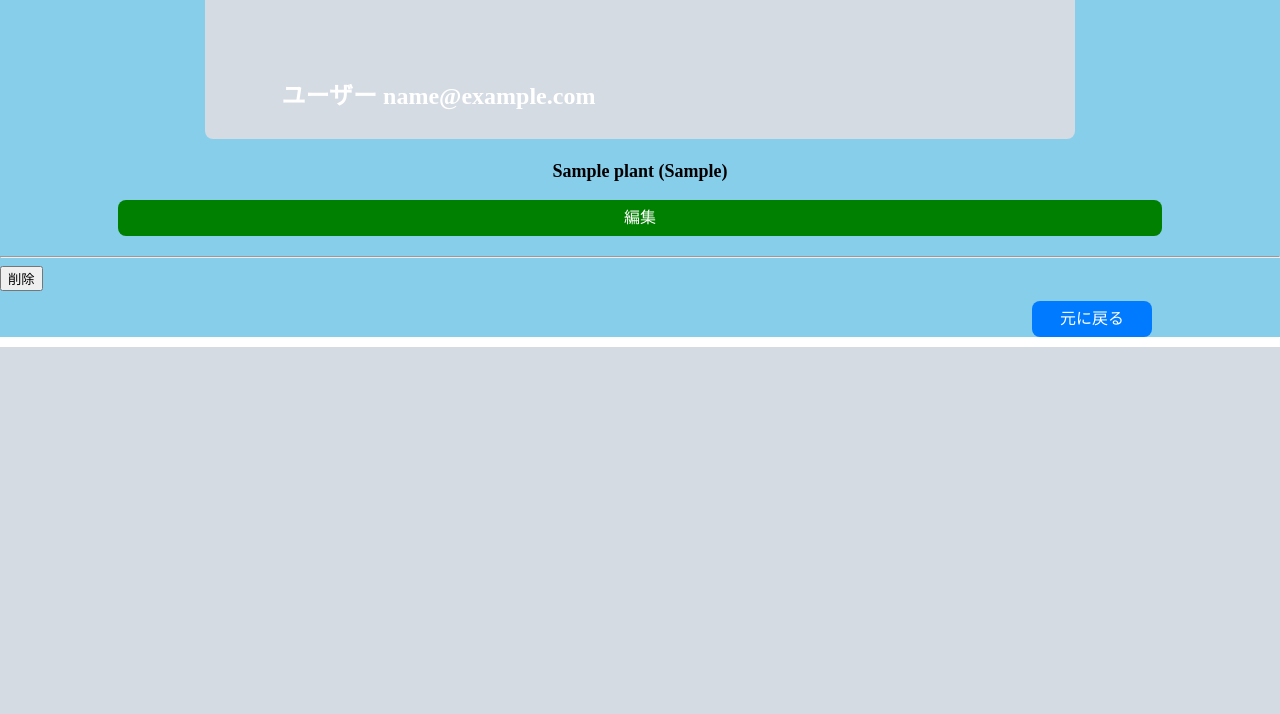
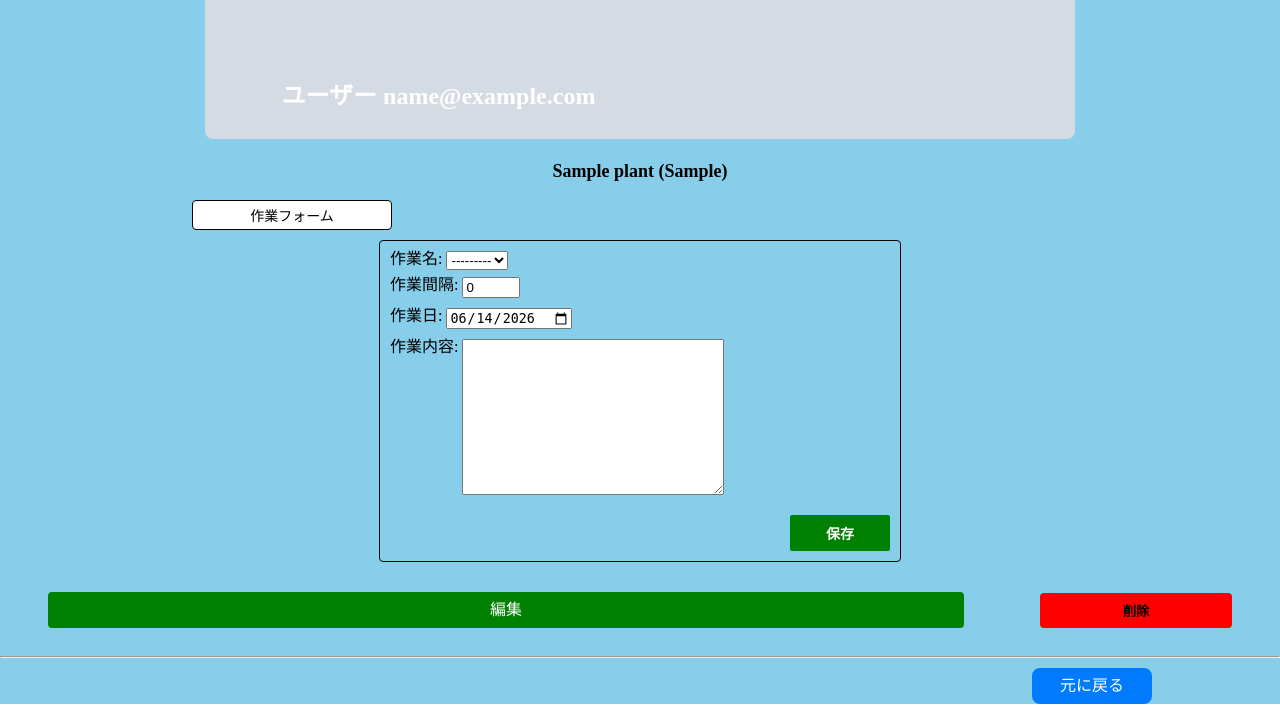
Before and after one commit to rookie-shinichi-returns/norikofarm, a Django app: page /plants/1/ in a window 1280 px wide. Shown: the part 854-1568 px from the top of the page. Before the commit the page ends 1201 px from the top, so only its background shows below. Run offline with Django 5.2, Linux system fonts and the light colour scheme; a user stored in the database is signed in; tables that the repository leaves empty hold one stand-in row (values such as "Sample post"); grey boxes marked "Sample" are stand-in pictures.

Commit message:
cssファイルの修正

```diff
--- a/plant/forms.py
+++ b/plant/forms.py
@@ -39,7 +39,7 @@ class PlantWork(ModelForm):
         widgets = {
             'work_type': forms.Select(attrs={'class': 'large-input'}),
             # 'work_type': forms.Select(attrs={'value': '選択してください'}),
-            'default_interval_days': forms.NumberInput(attrs={'class': 'large-input'}),
-            'notes': forms.Textarea(attrs={'rows': 0, 'cols': 30}) ,
+            'default_interval_days': forms.NumberInput(),
+            'notes': forms.Textarea(attrs={'rows': 10, 'cols': 30}) ,
             'performed_at': forms.DateInput(attrs={'type': 'date', 'class': 'large-input'}),
         }
--- a/plant/templates/plant/plants_detail.html
+++ b/plant/templates/plant/plants_detail.html
@@ -14,12 +14,11 @@
             <h2>{{ plant.name }}</h2>
         {% endif %}
     </div>
-
-    <a href="{% url 'plant:plants_edit' plant.id %}" class="edit-btn">編集</a>
-    <!-- Javascriptの変数名(toggleBtn,formContent) 変更注意
-        <button id="toggleBtn">フォームの表示／非表示</button>
-        <div id="formContent">
-        <form action="{% url 'plant:plants_detail' plant.id %}" method="post">{% csrf_token %}
+    <!-- Javascriptの変数名(toggleBtn,formContent) 変更注意 -->
+    <button id="toggleBtn" class="btn-toggle">作業フォーム</button>
+    <div id="formContent">
+        <form action="{% url 'plant:plants_detail' plant.id %}" method="post">
+            {% csrf_token %}
             {% for field in form %}
             <p>
                 {{ field.label_tag }} {{ field }}
@@ -28,17 +27,19 @@
                 {% endfor %}
             </p>
             {% endfor %}
-            <button class="btn-responsive" type="submit">保存</button>
+            <button class="btn-save" type="submit">保存</button>
         </form>
     </div>
-    -->
-    <hr>
-    {% if request.user == plant.user %}
+    <div class="btn-menu">
+        <a href="{% url 'plant:plants_edit' plant.id %}" class="edit-btn">編集</a>
+        {% if request.user == plant.user %}
         <form action="{% url 'plant:plants_delete' plant.id %}" method="post">
             {% csrf_token %}
             <button type="submit" class="btn-delete" onclick='return confirm("本当に削除しますか?");'>削除</button>
         </form>
-    {% endif %}
+        {% endif %}
+    </div>
+    <hr>
     <div class="btn-division">
         <a href="{% url 'plant:index' %}" class="back-btn">元に戻る</a>
     </div>
--- a/static/css/style.css
+++ b/static/css/style.css
@@ -175,11 +175,11 @@ h2 {
 
 .edit-btn {
     display: block;
-    width: 80%;
-    margin: 20px auto;
+    width: 70%;
+    margin: 20px 0 20px 10px;
     padding: 10px;
     border: none;
-    border-radius: 8px;
+    border-radius: 4px;
     background-color: green;
     color: white;
     text-align: center;
@@ -420,9 +420,42 @@ button:hover {
     font-size: 14px;
 }
 
+#formContent {
+    width: clamp(250px, 50vw, 500px);
+    margin: 5px auto 10px auto;
+    padding: 10px;
+    border: 0.5px solid black;
+    border-radius: 4px;
+}
+
+#formContent :is(label,input,textarea) {
+    display: inline-block;
+    vertical-align: top;
+    margin-bottom: 10px;
+}
+
+input[type="number"] {
+    width: 50px;
+}
+
+.btn-save {
+    display: block;
+    width: 30%;
+    max-width: 100px;
+    margin: 10px 0 0 auto;
+    padding: 8px;
+    font-size: 14px;
+    font-weight: bold;
+    background-color: green;
+    color: #ffffff;
+    border: none;
+    border-radius: 2px;
+    transition: background-color 0.2s;
+}
+
 .btn-responsive {
     display: block;
-    width: 90%;
+    width: 70%;
     max-width: 400px;
     margin: 10px;
     padding: 13px;
@@ -438,12 +471,19 @@ button:hover {
 .btn-responsive:hover {
     background-color: #0f172a;
 }
-/*
+
 .btn-delete {
     display: block;
-    width: 40px;
+    width: 15vw;
+    margin: 0 10px 0 0;
+    padding: 8px;
+    border: none;
+    border-radius: 4px;
+    background-color:red;
+    color: black;
+    font-weight: bold;
 }
-*/
+
 .newform-container {
     width: 80%;
     margin-left: auto;
@@ -463,3 +503,25 @@ button:hover {
     border: none;
     border-radius: 4px;
 }
+
+.btn-menu {
+    display: flex;
+    align-items: center;
+    justify-content: space-around;
+}
+
+.btn-toggle {
+    width: 40%;
+    max-width: 200px;
+    margin: 20px 0 5px 15%;
+    padding: 4px;
+    font-size: 14px;
+    background-color: white;
+    color: black;
+    border: 1px solid black;
+    border-radius: 4px;
+}
+
+.btn-save:hover {
+    background-color: #0f172a;
+}
```
